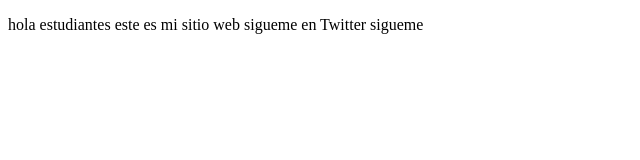
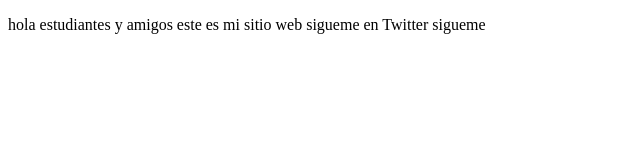
Before and after one commit to DiegoSSanabria/proyectoDemoCursoPrework, a plain HTML site: page index.html in a window 1280 px wide. Shown: the whole page, without its empty margins (0-640 px from the left). Drawn offline with Linux system fonts and the light colour scheme.

Commit message:
Cambios de amigos

```diff
--- a/index.html
+++ b/index.html
@@ -7,7 +7,7 @@
 </head>
 <body>
     <p>
-        hola estudiantes este es mi sitio web
+        hola estudiantes y amigos este es mi sitio web
         sigueme en Twitter sigueme
     </p>
 </body>
```
